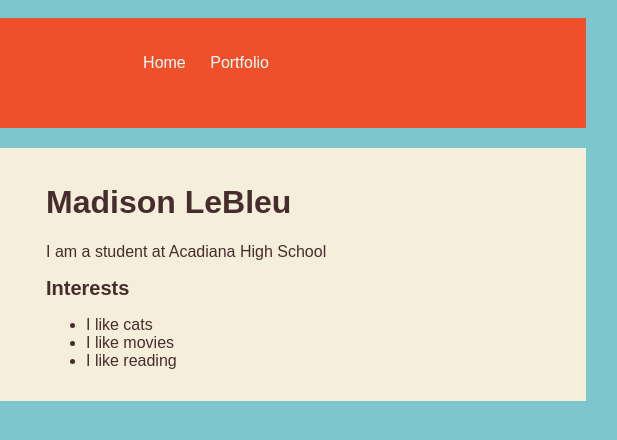
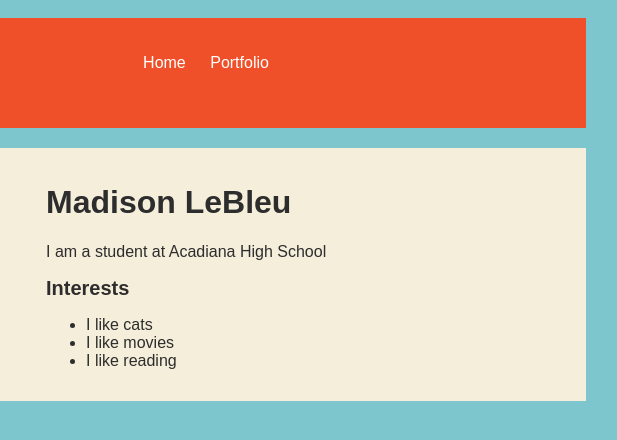
Before and after one commit to mlebleu/mlebleu.github.io, a plain HTML site: page index.html in a window 1280 px wide. Shown: the full height of the page, 454-1071 px from the left. Drawn offline with Linux system fonts and the light colour scheme.

Commit message:
A basic website

```diff
--- a/index.html
+++ b/index.html
@@ -5,7 +5,7 @@
           <style>
             body {
                 background: rgb(125, 198, 205);
-                color: rgb(70, 45, 45);
+                color: rgb(45, 45, 45);
                 padding: 10px;
                 font-family: arial;
             }
```
